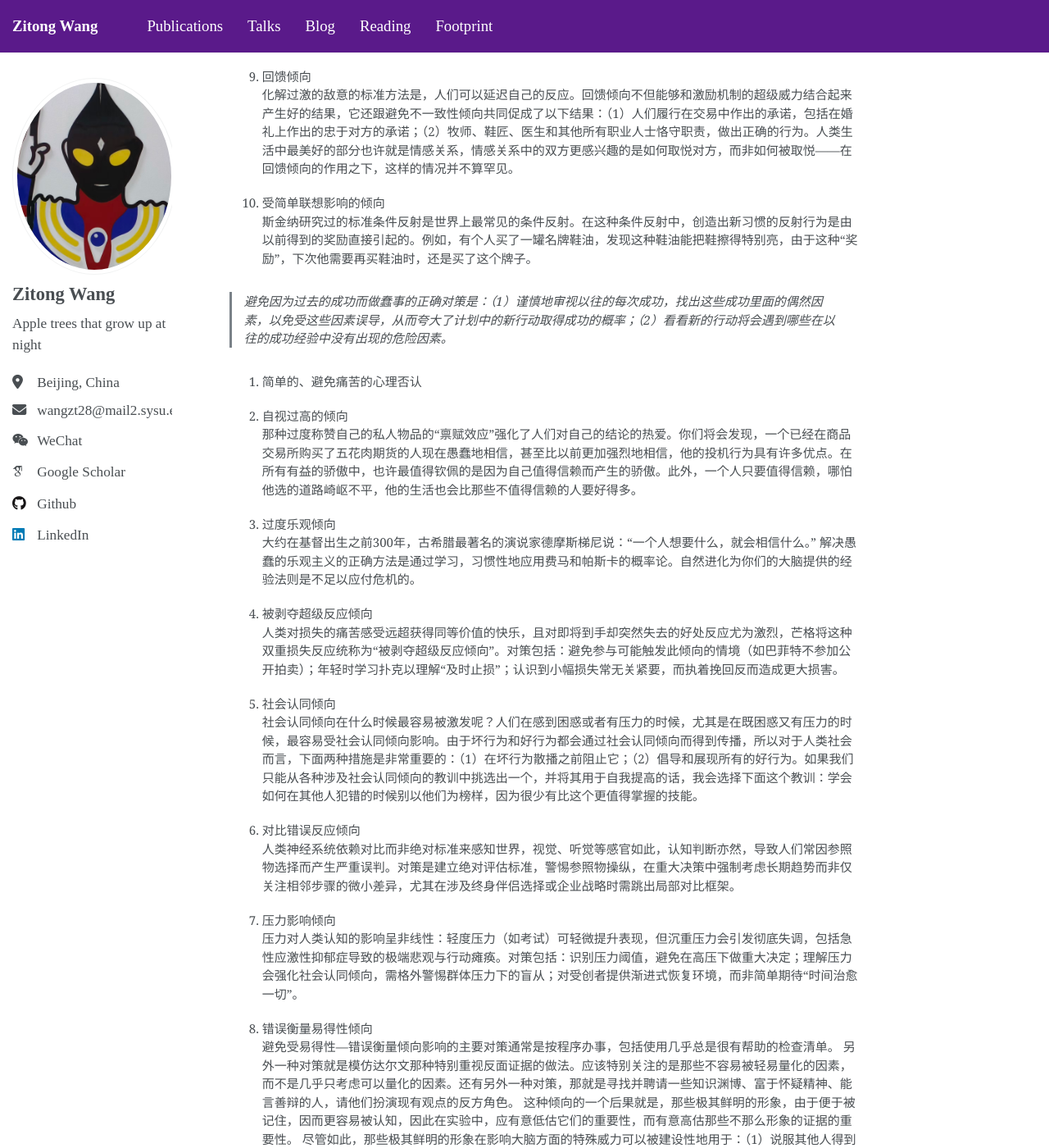
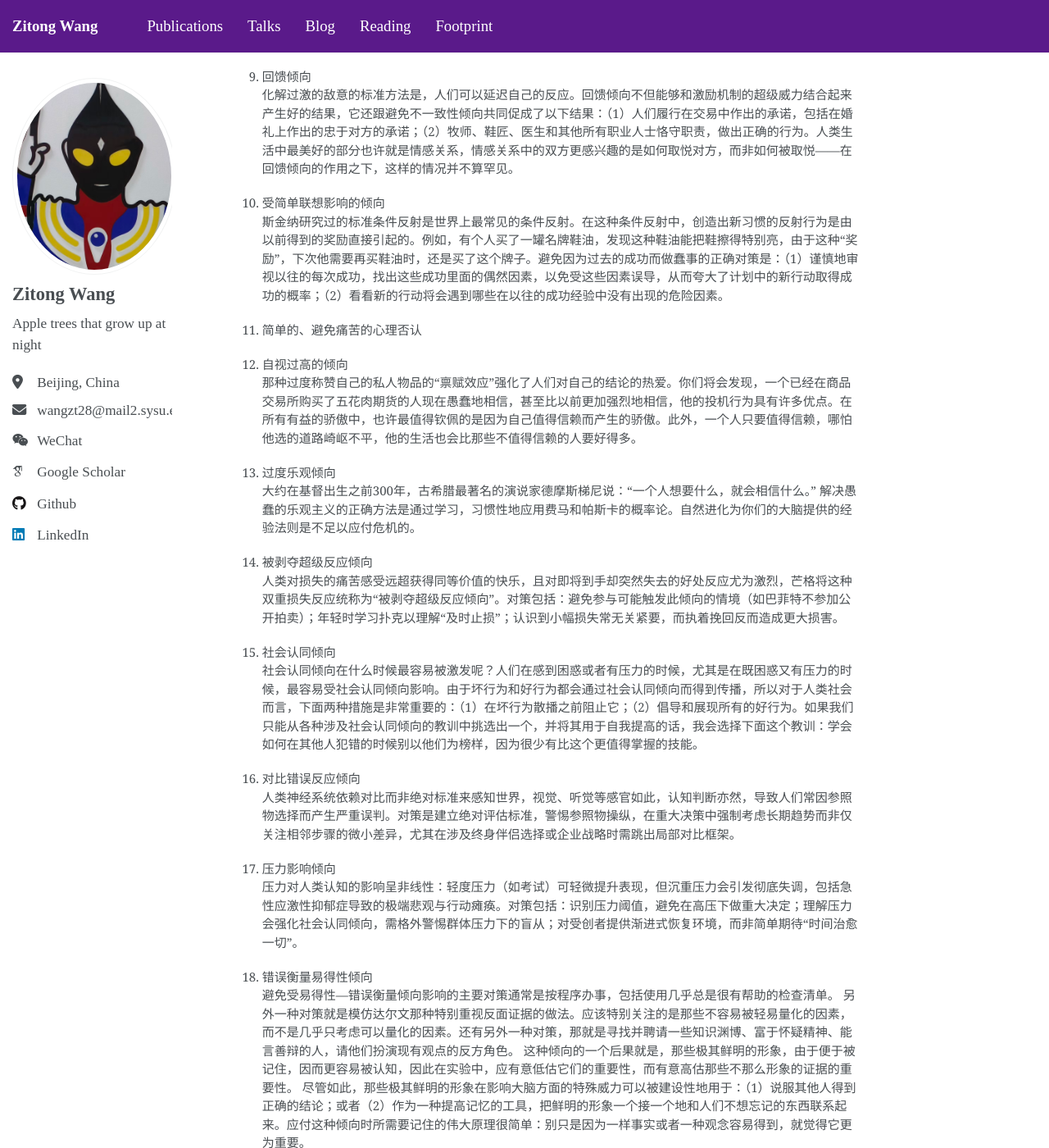
Before and after one commit to ZitongWang018/ZitongWang018.github.io, a Jekyll site: the page built from _reading/2025-01-01-sample-book.md, in a window 1280 px wide and 1400 px high, scrolled down 4100 px. Shown: the whole window at 82% size. Built offline with Jekyll 4.4.1, drawn with Linux system fonts in a browser that asks for light colours; some web fonts are replaced; some of the changed text lies outside the part shown.

Commit message:
new update

```diff
--- a/_reading/2025-01-01-sample-book.md
+++ b/_reading/2025-01-01-sample-book.md
@@ -107,9 +107,7 @@ organizing ethos,四门基本学科结合，包括数学、物理、化学和工
 化解过激的敌意的标准方法是，人们可以延迟自己的反应。回馈倾向不但能够和激励机制的超级威力结合起来产生好的结果，它还跟避免不一致性倾向共同促成了以下结果：（1）人们履行在交易中作出的承诺，包括在婚礼上作出的忠于对方的承诺；（2）牧师、鞋匠、医生和其他所有职业人士恪守职责，做出正确的行为。人类生活中最美好的部分也许就是情感关系，情感关系中的双方更感兴趣的是如何取悦对方，而非如何被取悦——在回馈倾向的作用之下，这样的情况并不算罕见。
 
 10. 受简单联想影响的倾向
-斯金纳研究过的标准条件反射是世界上最常见的条件反射。在这种条件反射中，创造出新习惯的反射行为是由以前得到的奖励直接引起的。例如，有个人买了一罐名牌鞋油，发现这种鞋油能把鞋擦得特别亮，由于这种“奖励”，下次他需要再买鞋油时，还是买了这个牌子。
-
-> 避免因为过去的成功而做蠢事的正确对策是：（1）谨慎地审视以往的每次成功，找出这些成功里面的偶然因素，以免受这些因素误导，从而夸大了计划中的新行动取得成功的概率；（2）看看新的行动将会遇到哪些在以往的成功经验中没有出现的危险因素。
+斯金纳研究过的标准条件反射是世界上最常见的条件反射。在这种条件反射中，创造出新习惯的反射行为是由以前得到的奖励直接引起的。例如，有个人买了一罐名牌鞋油，发现这种鞋油能把鞋擦得特别亮，由于这种“奖励”，下次他需要再买鞋油时，还是买了这个牌子。避免因为过去的成功而做蠢事的正确对策是：（1）谨慎地审视以往的每次成功，找出这些成功里面的偶然因素，以免受这些因素误导，从而夸大了计划中的新行动取得成功的概率；（2）看看新的行动将会遇到哪些在以往的成功经验中没有出现的危险因素。
 
 11. 简单的、避免痛苦的心理否认
 
@@ -133,9 +131,7 @@ organizing ethos,四门基本学科结合，包括数学、物理、化学和工
 
 
 18. 错误衡量易得性倾向
-避免受易得性—错误衡量倾向影响的主要对策通常是按程序办事，包括使用几乎总是很有帮助的检查清单。 另外一种对策就是模仿达尔文那种特别重视反面证据的做法。应该特别关注的是那些不容易被轻易量化的因素，而不是几乎只考虑可以量化的因素。还有另外一种对策，那就是寻找并聘请一些知识渊博、富于怀疑精神、能言善辩的人，请他们扮演现有观点的反方角色。 这种倾向的一个后果就是，那些极其鲜明的形象，由于便于被记住，因而更容易被认知，因此在实验中，应有意低估它们的重要性，而有意高估那些不那么形象的证据的重要性。 尽管如此，那些极其鲜明的形象在影响大脑方面的特殊威力可以被建设性地用于：（1）说服其他人得到正确的结论；或者（2）作为一种提高记忆的工具，把鲜明的形象一个接一个地和人们不想忘记的东西联系起来。
-
-应付这种倾向时所需要记住的伟大原理很简单：别只是因为一样事实或者一种观念容易得到，就觉得它更为重要。
+避免受易得性—错误衡量倾向影响的主要对策通常是按程序办事，包括使用几乎总是很有帮助的检查清单。 另外一种对策就是模仿达尔文那种特别重视反面证据的做法。应该特别关注的是那些不容易被轻易量化的因素，而不是几乎只考虑可以量化的因素。还有另外一种对策，那就是寻找并聘请一些知识渊博、富于怀疑精神、能言善辩的人，请他们扮演现有观点的反方角色。 这种倾向的一个后果就是，那些极其鲜明的形象，由于便于被记住，因而更容易被认知，因此在实验中，应有意低估它们的重要性，而有意高估那些不那么形象的证据的重要性。 尽管如此，那些极其鲜明的形象在影响大脑方面的特殊威力可以被建设性地用于：（1）说服其他人得到正确的结论；或者（2）作为一种提高记忆的工具，把鲜明的形象一个接一个地和人们不想忘记的东西联系起来。应付这种倾向时所需要记住的伟大原理很简单：别只是因为一样事实或者一种观念容易得到，就觉得它更为重要。
 
 19. 不用就忘倾向
 明智的人会终身操练他全部有用然而很少用得上的、大多数来自其他学科的技能，并把这当做是一种自我提高的责任。如果他减少了他操练的技能的种数，进而减少了他掌握的技能的种数，那么他自然会陷入铁锤人倾向引起的错误之中。他的学习能力也会下降，因为他需要用来理解新经验的理论框架已经出现了裂缝。对于一个善于思考的人而言，把他的技能编排成一张检查清单，并常常将这张清单派上用场，也是很重要的。其他操作模式将会让他错过许多重要的事物。人们只要勤奋就能降低不用就忘倾向的影响。如果人们能够熟练地掌握一种技能，而不是草草学来应付考试，那么这种技能将会较难以丢失，而且一旦生疏之后，只要重新学习，很快就能够被重新掌握。这些优势可不算小，聪明人在学习重要技能的过程中，如果没有做到真正精通这种技能，他是不会停下来的。
```
